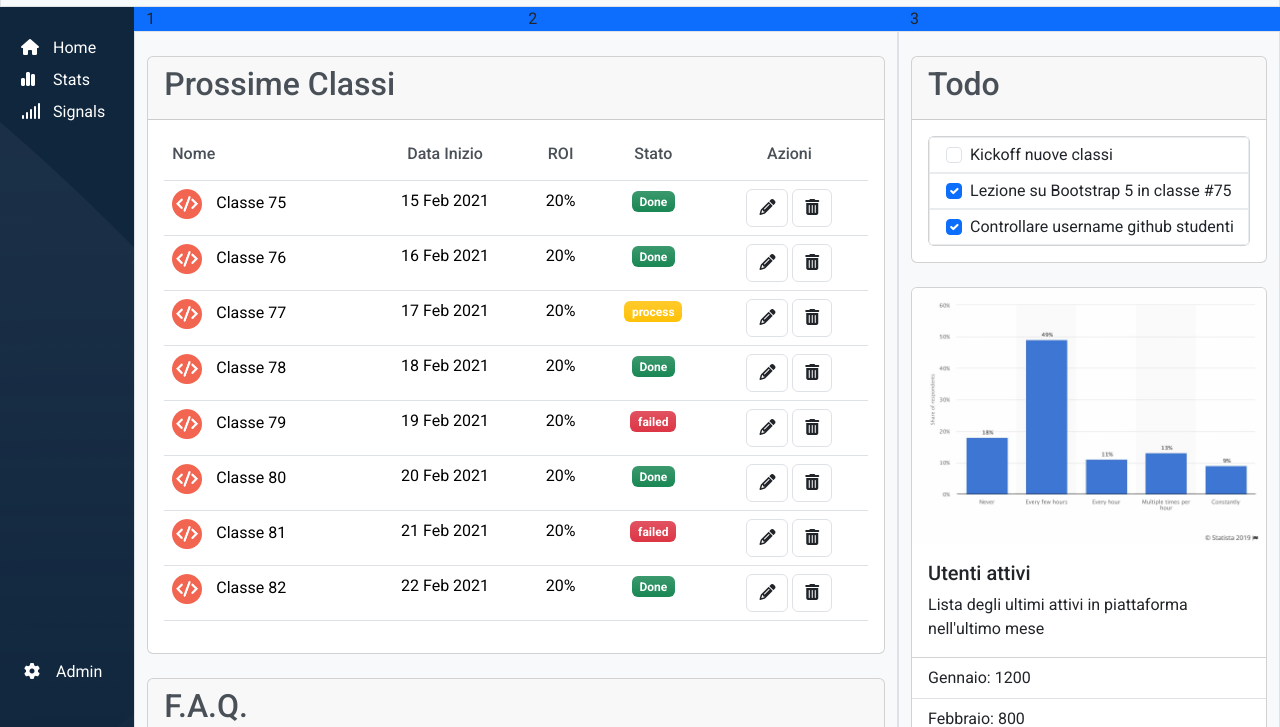
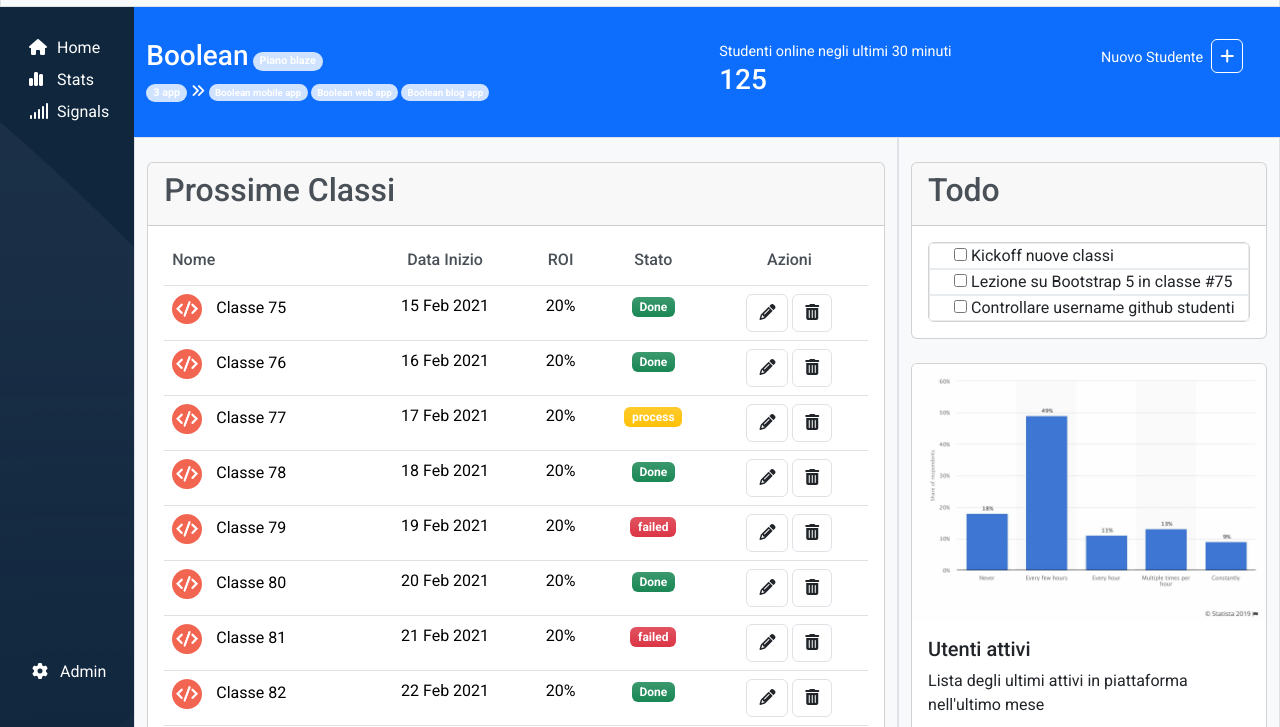
Before and after one commit to Vinffs/html-css-bootstrap-dashboard, a plain HTML site: page index.html in a window 1280 px wide. Shown: the part 73-800 px from the top of the page. Drawn offline with nearby package versions, Linux system fonts and the light colour scheme.

Commit message:
fixed typo in faq and sidebar + built main nav

```diff
--- a/css/style.css
+++ b/css/style.css
@@ -71,10 +71,6 @@ main {
 .no-display > th:nth-child(3) {
   display: none;
 }
-.todo-list {
-  margin: 0;
-  padding: 5px 0 5px 40px;
-}
 
 /* hover sidebar */
 .sidebar-menu li:hover {
@@ -82,13 +78,12 @@ main {
   transition: all 0.3s;
 }
 
+/* navbar main content */
+.my-font,
+.my-pills {
+  font-size: 0.9em;
+}
 /* media query */
-@media screen and (min-width: 992px) {
-  #sidebar {
-    width: 150px;
-  }
-}
-
 @media screen and (min-width: 768px) {
   .no-display > td:nth-child(2),
   .no-display > td:nth-child(3),
@@ -97,3 +92,8 @@ main {
     display: table-cell;
   }
 }
+@media screen and (min-width: 992px) {
+  #sidebar {
+    width: 150px;
+  }
+}
--- a/index.html
+++ b/index.html
@@ -83,8 +83,8 @@
           <ul class="px-0 list-unstyled sidebar-menu">
             <li>
               <a class="text-white text-decoration-none" href="#">
-                <i class="fa-solid fa-house fa-fw py-2 ps-2 text-start"></i>
-                <span class="text-capitalize px-3 d-none d-lg-inline-block"
+                <i class="fa-solid fa-house fa-fw py-2 mx-1 text-start"></i>
+                <span class="text-capitalize d-none d-lg-inline-block"
                   >home</span
                 >
               </a>
@@ -92,17 +92,17 @@
             <li>
               <a class="text-white text-decoration-none" href="#">
                 <i
-                  class="fa-solid fa-chart-simple fa-fw py-2 ps-2 text-start"
+                  class="fa-solid fa-chart-simple fa-fw py-2 mx-1 text-start"
                 ></i>
-                <span class="text-capitalize px-3 d-none d-lg-inline-block"
+                <span class="text-capitalize d-none d-lg-inline-block"
                   >stats</span
                 >
               </a>
             </li>
             <li>
               <a class="text-white text-decoration-none" href="#">
-                <i class="fa-solid fa-signal fa-fw py-2 ps-2 text-start"></i>
-                <span class="text-capitalize px-3 d-none d-lg-inline-block"
+                <i class="fa-solid fa-signal fa-fw py-2 mx-1 text-start"></i>
+                <span class="text-capitalize d-none d-lg-inline-block"
                   >signals</span
                 >
               </a>
@@ -111,8 +111,8 @@
           <ul class="list-unstyled sidebar-menu">
             <li>
               <a class="text-white text-decoration-none" href="#">
-                <i class="fa-solid fa-gear fa-fw py-2 ps-2 text-start"></i>
-                <span class="text-capitalize px-3 d-none d-lg-inline-block"
+                <i class="fa-solid fa-gear fa-fw py-2 mx-1 text-start"></i>
+                <span class="text-capitalize d-none d-lg-inline-block"
                   >admin
                 </span>
               </a>
@@ -120,11 +120,54 @@
           </ul>
         </div>
         <div id="main-content">
-          <div class="container-fluid bg-primary">
-            <div class="row">
-              <div class="col">1</div>
-              <div class="col">2</div>
-              <div class="col">3</div>
+          <div class="container-fluid bg-primary py-4">
+            <div class="row flex-column flex-md-row">
+              <div class="col-12 col-md-4 col-lg-6 col-xl-6 py-2">
+                <div class="text-white d-flex align-items-center">
+                  <h3>Boolean</h3>
+                  <div class="my-pills">
+                    <span class="badge rounded-pill bg-primary-subtle mx-1"
+                      >Piano blaze</span
+                    >
+                  </div>
+                </div>
+                <div class="text-white my-pills">
+                  <span class="badge rounded-pill bg-primary-subtle"
+                    >3 app</span
+                  >
+                  <i class="fa-solid fa-angles-right"></i>
+                  <div class="my-pills d-none d-lg-inline-block">
+                    <span class="badge rounded-pill bg-primary-subtle"
+                      >Boolean mobile app</span
+                    >
+                    <span class="badge rounded-pill bg-primary-subtle"
+                      >Boolean web app</span
+                    >
+                    <span class="badge rounded-pill bg-primary-subtle"
+                      >Boolean blog app</span
+                    >
+                  </div>
+                  <span class="badge rounded-pill bg-primary-subtle d-lg-none"
+                    ><i class="fa-solid fa-plus"></i
+                  ></span>
+                </div>
+              </div>
+              <div class="col-12 col-md-4 col-lg-3 col-xl-4 text-white py-2">
+                <span class="my-font"
+                  >Studenti online negli ultimi 30 minuti</span
+                >
+                <h3>125</h3>
+              </div>
+              <div
+                class="col-12 col-md-4 col-lg-3 col-xl-2 text-white order-first order-md-0 py-2"
+              >
+                <span class="my-font">Nuovo Studente</span>
+                <a class="text-decoration-none text-white" href=""
+                  ><i
+                    class="fa-solid fa-plus border p-2 border-white rounded-2 mx-1"
+                  ></i
+                ></a>
+              </div>
             </div>
           </div>
           <div class="container-fluid">
@@ -374,11 +417,11 @@
                     <div class="accordion-item">
                       <h2 class="accordion-header">
                         <button
-                          class="accordion-button"
+                          class="accordion-button collapsed"
                           type="button"
                           data-bs-toggle="collapse"
                           data-bs-target="#collapseOne"
-                          aria-expanded="true"
+                          aria-expanded="false"
                           aria-controls="collapseOne"
                         >
                           Come aggiungere un nuovo studente?
@@ -386,7 +429,7 @@
                       </h2>
                       <div
                         id="collapseOne"
-                        class="accordion-collapse collapse show"
+                        class="accordion-collapse collapse"
                         data-bs-parent="#accordionExample"
                       >
                         <div class="accordion-body">
@@ -451,11 +494,9 @@
                   </div>
                   <div class="card-body">
                     <div class="card">
-                      <div
-                        class="form-check border border-light-subtle todo-list"
-                      >
+                      <div class="form-check border border-light-subtle m-0">
                         <input
-                          class="form-check-input"
+                          class="form-check-label"
                           type="checkbox"
                           value=""
                           id="flexCheckDefault"
@@ -464,29 +505,23 @@
                           Kickoff nuove classi
                         </label>
                       </div>
-                      <div
-                        class="form-check border border-light-subtle todo-list"
-                      >
+                      <div class="form-check border border-light-subtle m-0">
                         <input
-                          class="form-check-input"
+                          class="form-check-label"
                           type="checkbox"
                           value=""
                           id="flexCheckChecked"
-                          checked
                         />
                         <label class="form-check-label" for="flexCheckChecked">
                           Lezione su Bootstrap 5 in classe #75
                         </label>
                       </div>
-                      <div
-                        class="form-check border border-light-subtle todo-list"
-                      >
+                      <div class="form-check border border-light-subtle m-0">
                         <input
-                          class="form-check-input"
+                          class="form-check-label"
                           type="checkbox"
                           value=""
                           id="flexCheckChecked"
-                          checked
                         />
                         <label class="form-check-label" for="flexCheckChecked">
                           Controllare username github studenti
```
